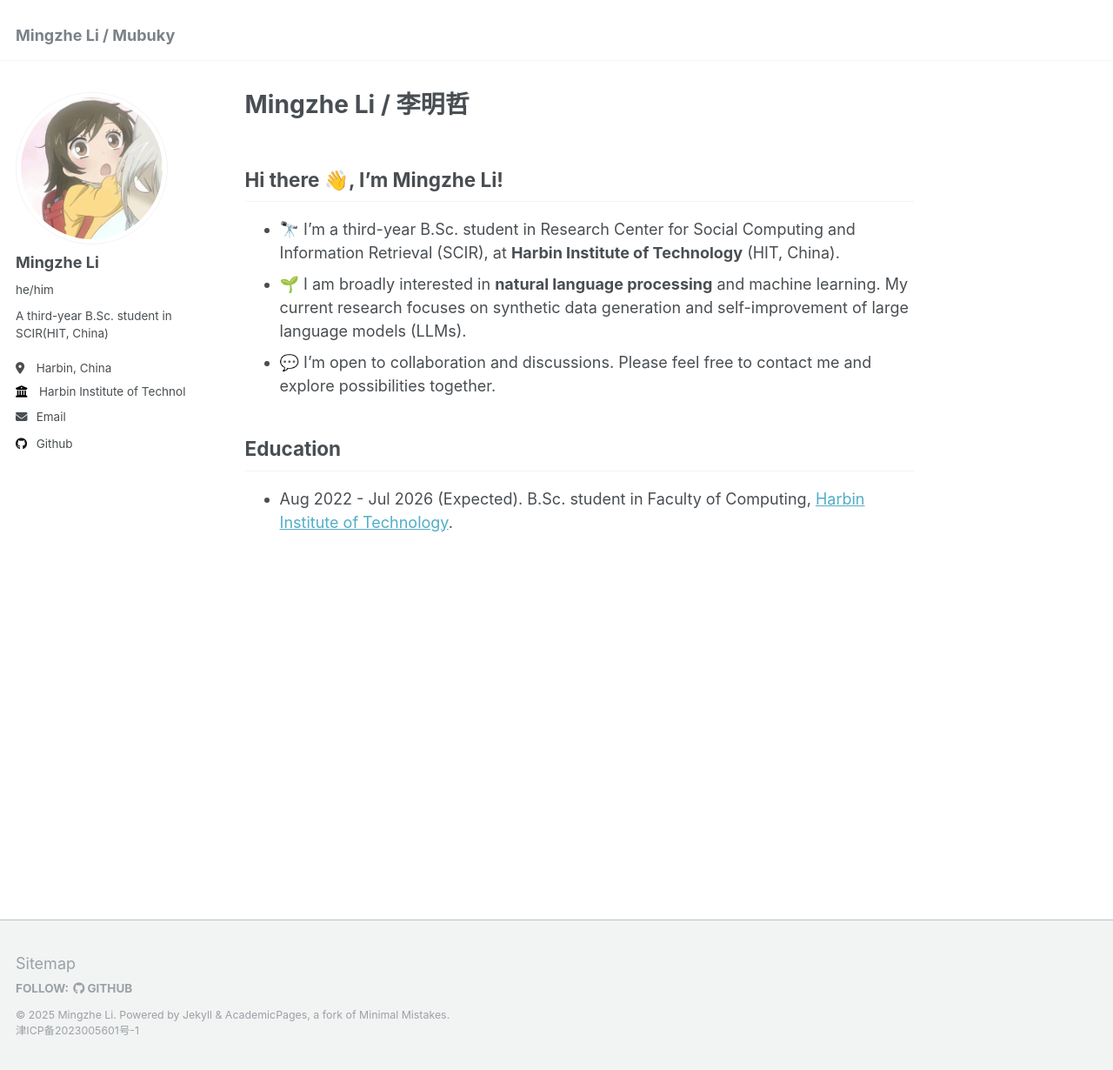
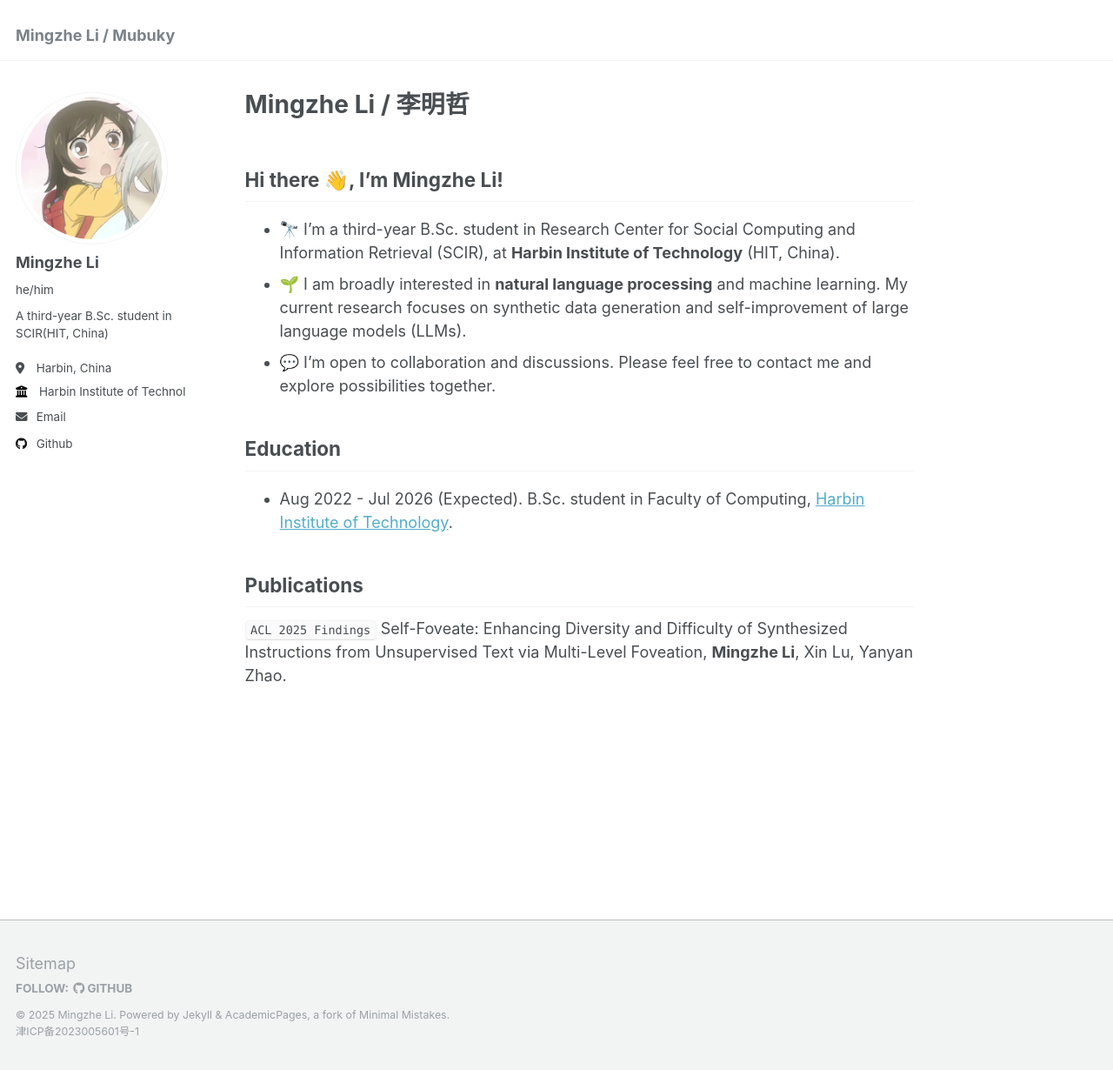
Before and after one commit to tj-chen-1209/chentingjia.github.io, a Jekyll site: the page built from _pages/about.md, in a window 1280 px wide and 1231 px high. Shown: the whole window at 87% size. Built offline with Jekyll 4.4.1, drawn with Linux system fonts in a browser that asks for light colours.

Commit message:
Update about.md

````diff
--- a/_pages/about.md
+++ b/_pages/about.md
@@ -18,3 +18,9 @@ redirect_from:
 ## Education
 
 - Aug 2022 - Jul 2026 (Expected). B.Sc. student in Faculty of Computing, [Harbin Institute of Technology](http://www.hit.edu.cn/).
+
+
+
+## Publications
+
+```ACL 2025 Findings``` Self-Foveate: Enhancing Diversity and Difficulty of Synthesized Instructions from Unsupervised Text via Multi-Level Foveation, **Mingzhe Li**, Xin Lu, Yanyan Zhao.
````
